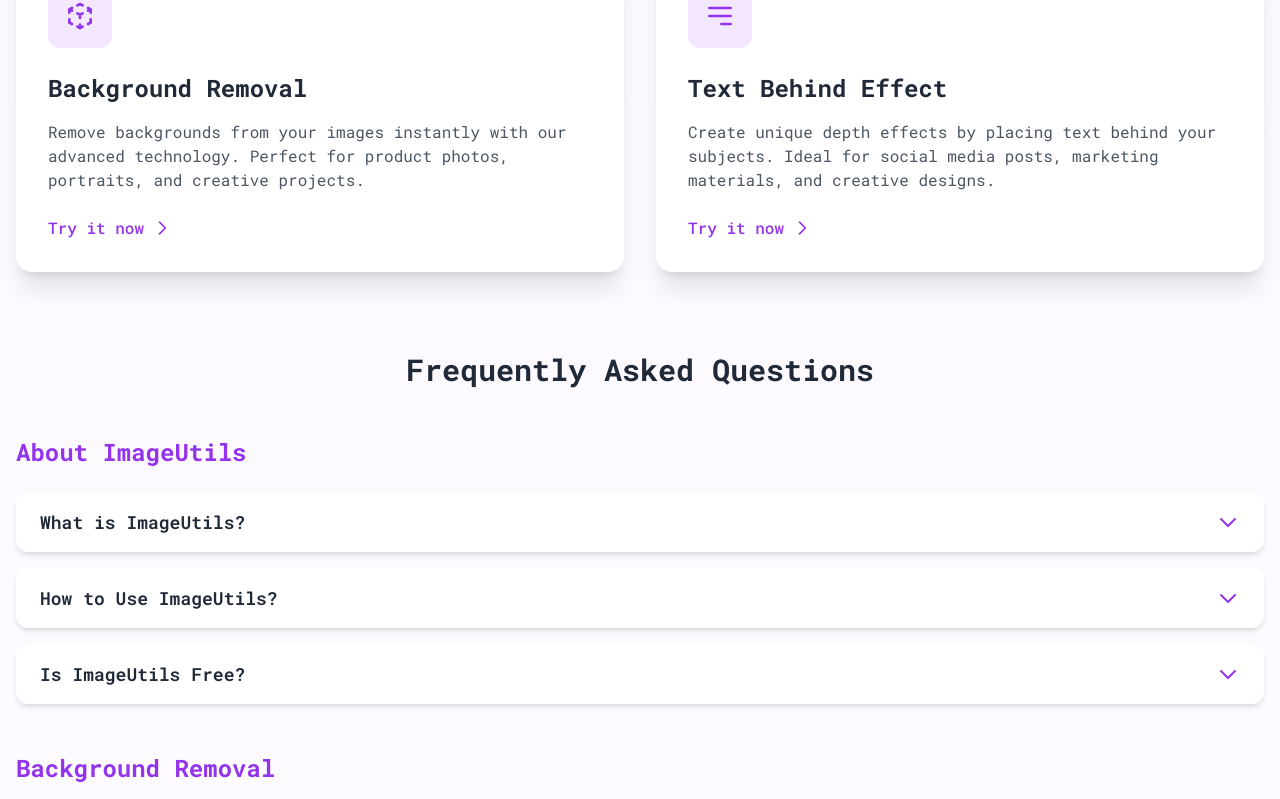
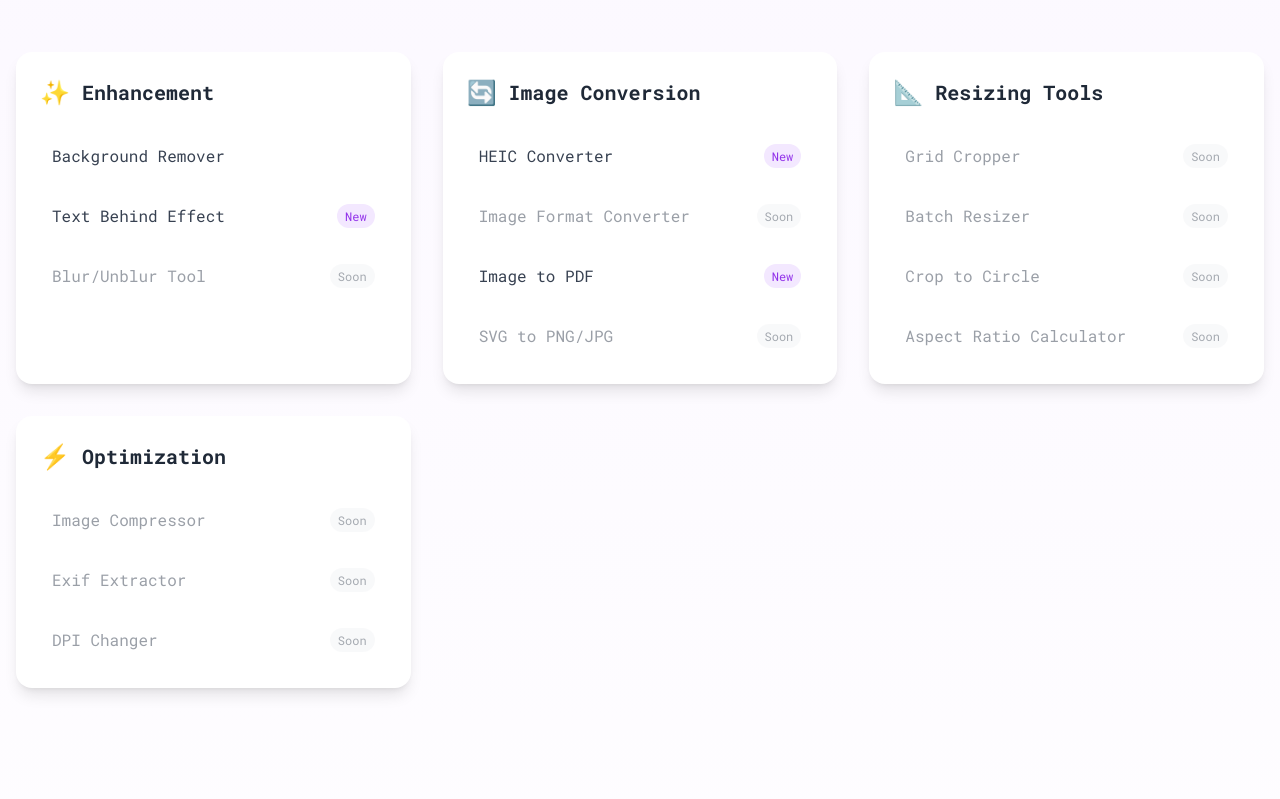
Before and after one commit to sondoan17/imgutils, a Next.js app: page / in a window 1280 px wide. Shown: the part 841-1640 px from the top of the page. Built offline with nearby package versions, Linux system fonts and the light colour scheme; no server answers.

Commit message:
add dropdown menu, change layout

```diff
--- a/app/page.tsx
+++ b/app/page.tsx
@@ -21,12 +21,15 @@
   const [isHovered, setIsHovered] = useState(false);
 
   // Array of demo images
-  const demoImages = useMemo(() => [
+  const demoImages = useMemo(
+    () => [
       "https://res.cloudinary.com/db2tvcbza/image/upload/v1735507403/cng1igldnopmgjjle3tp.png",
       "https://res.cloudinary.com/db2tvcbza/image/upload/v1735587306/rlyssrm9xio338omn0ix.png",
       "https://res.cloudinary.com/db2tvcbza/image/upload/v1735587629/gm053cw6qyecsszgonio.png",
       "https://res.cloudinary.com/db2tvcbza/image/upload/v1735588436/pummrglcechhswe8i7jh.png",
-  ], []);
+    ],
+    []
+  );
 
   const layerVariants = {
     layer4: { rotate: 9, scale: 0.9, zIndex: 1 },
@@ -53,7 +56,101 @@
       [id]: !prev[id],
     }));
   };
-
+  const features = [
+    {
+      title: "Enhancement",
+      icon: "✨",
+      tools: [
+        {
+          name: "Background Remover",
+          href: "/background-removal",
+          isNew: false,
+          soon: false,
+        },
+        {
+          name: "Text Behind Effect",
+          href: "/text-behind",
+          isNew: true,
+          soon: false,
+        },
+        {
+          name: "Blur/Unblur Tool",
+          href: "/blur-unblur",
+          isNew: false,
+          soon: true,
+        },
+      ],
+    },
+    {
+      title: "Image Conversion",
+      icon: "🔄",
+      tools: [
+        {
+          name: "HEIC Converter",
+          href: "/image-conversion",
+          isNew: true,
+          soon: false,
+        },
+        {
+          name: "Image Format Converter",
+          href: "/format-conversion",
+          isNew: false,
+          soon: true,
+        },
+        {
+          name: "Image to PDF",
+          href: "/image-to-pdf",
+          isNew: true,
+          soon: false,
+        },
+        {
+          name: "SVG to PNG/JPG",
+          href: "/svg-conversion",
+          isNew: false,
+          soon: true,
+        },
+      ],
+    },
+    {
+      title: "Resizing Tools",
+      icon: "📐",
+      tools: [
+        {
+          name: "Grid Cropper",
+          href: "/grid-cropper",
+          isNew: false,
+          soon: true,
+        },
+        {
+          name: "Batch Resizer",
+          href: "/batch-resize",
+          isNew: false,
+          soon: true,
+        },
+        {
+          name: "Crop to Circle",
+          href: "/circle-crop",
+          isNew: false,
+          soon: true,
+        },
+        {
+          name: "Aspect Ratio Calculator",
+          href: "/aspect-ratio",
+          isNew: false,
+          soon: true,
+        },
+      ],
+    },
+    {
+      title: "Optimization",
+      icon: "⚡",
+      tools: [
+        { name: "Image Compressor", href: "/compress", isNew: false, soon: true },
+        { name: "Exif Extractor", href: "/exif", isNew: false, soon: true },
+        { name: "DPI Changer", href: "/dpi", isNew: false, soon: true },
+      ],
+    },
+  ];
   const faqSections = [
     {
       title: "About ImageUtils",
@@ -78,64 +175,6 @@
         },
       ],
     },
-    {
-      title: "Background Removal",
-      questions: [
-        {
-          id: "accuracy",
-          question: "How accurate is the background removal?",
-          answer:
-            "Our technology achieves 99% accuracy in detecting and removing backgrounds from images. It works especially well with portraits, product photos, and objects with clear edges.",
-        },
-        {
-          id: "formats",
-          question: "What image formats are supported?",
-          answer:
-            "We support all common image formats including JPG, PNG, and WEBP. The maximum file size is 5MB to ensure quick processing.",
-        },
-        {
-          id: "custom-bg",
-          question: "Can I add custom backgrounds?",
-          answer:
-            "Yes! After removing the background, you can either keep it transparent or generate custom backgrounds using our AI background generator with simple text prompts.",
-        },
-        {
-          id: "processing-time",
-          question: "How long does processing take?",
-          answer:
-            "Processing time may vary based on image size and complexity, but we optimize for speed without sacrificing quality.",
-        },
-      ],
-    },
-    {
-      title: "Text Behind Effect",
-      questions: [
-        {
-          id: "how-works",
-          question: "How does the text behind effect work?",
-          answer:
-            "Our technology analyzes your image to create depth maps, allowing text to appear naturally behind subjects in your photo. You can adjust text position, size, and style for perfect placement.",
-        },
-        {
-          id: "customize",
-          question: "Can I customize the text style?",
-          answer:
-            "Yes! You can customize font size, color, opacity, and add effects like shadows or strokes. We also offer AI-powered text suggestions for creative inspiration.",
-        },
-        {
-          id: "best-images",
-          question: "What types of images work best?",
-          answer:
-            "The effect works best with images that have clear subjects and some depth. Portraits, product photos, and landscape images are ideal for creating stunning text-behind effects.",
-        },
-        {
-          id: "save-edit",
-          question: "Can I save and edit my designs?",
-          answer:
-            "You can download your finished designs in high quality. While we don't currently save projects, we're working on adding project saving and editing features soon.",
-        },
-      ],
-    },
   ];
 
   return (
@@ -146,7 +185,7 @@
 
       {/* Hero Section */}
       <main className="max-w-7xl mx-auto px-4 py-12">
-        <div className="flex flex-col lg:flex-row items-center gap-12 mb-20">
+        <div className="flex flex-col lg:flex-row items-center gap-12 mb-24">
           <div className="flex-1 text-center lg:text-left">
             <h1 className="text-5xl lg:text-7xl font-bold text-gray-800 tracking-tight mb-6">
               Transform Your <span className="text-purple-600">Images</span>{" "}
@@ -268,98 +307,54 @@
         </div>
 
         {/* Features Section */}
-        <div className="grid md:grid-cols-2 gap-8 mb-20">
-          <div className="bg-white rounded-2xl shadow-xl p-8 transform transition-all hover:scale-105">
-            <div className="w-16 h-16 bg-purple-100 rounded-xl flex items-center justify-center mb-6">
-              <svg
-                className="w-8 h-8 text-purple-600"
-                fill="none"
-                stroke="currentColor"
-                viewBox="0 0 24 24"
+        <div className="mb-20">
+          <h2 className="text-3xl font-bold text-gray-800 text-center">
+            Features
+          </h2>
+          <div className="max-w-7xl mx-auto py-12 grid grid-cols-1 md:grid-cols-3 gap-8">
+            {features.map((category) => (
+              <div
+                key={category.title}
+                className="bg-white rounded-2xl shadow-lg p-6"
               >
-                <path
-                  strokeLinecap="round"
-                  strokeLinejoin="round"
-                  strokeWidth="2"
-                  d="M14 10l-2 1m0 0l-2-1m2 1v2.5M20 7l-2 1m2-1l-2-1m2 1v2.5M14 4l-2-1-2 1M4 7l2-1M4 7l2 1M4 7v2.5M12 21l-2-1m2 1l2-1m-2 1v-2.5M6 18l-2-1v-2.5M18 18l2-1v-2.5"
-                />
-              </svg>
+                <div className="flex items-center gap-3 mb-6">
+                  <span className="text-2xl">{category.icon}</span>
+                  <h2 className="text-xl font-bold text-gray-800">
+                    {category.title}
+                  </h2>
                 </div>
-            <h2 className="text-2xl font-bold text-gray-800 mb-4">
-              Background Removal
-            </h2>
-            <p className="text-gray-600 mb-6">
-              Remove backgrounds from your images instantly with our advanced
-              technology. Perfect for product photos, portraits, and creative
-              projects.
-            </p>
+                <div className="space-y-3">
+                  {category.tools.map((tool) => (
                     <Link
-              href="/background-removal"
-              className="inline-flex items-center text-purple-600 font-medium hover:text-purple-700"
+                      key={tool.name}
+                      href={tool.href}
+                      className={`flex items-center justify-between p-3 rounded-lg ${
+                        tool.soon
+                          ? "opacity-50 cursor-not-allowed"
+                          : "hover:bg-purple-50"
+                      } transition-colors`}
+                      onClick={
+                        tool.soon ? (e) => e.preventDefault() : undefined
+                      }
                     >
-              Try it now
-              <svg
-                className="w-5 h-5 ml-2"
-                fill="none"
-                stroke="currentColor"
-                viewBox="0 0 24 24"
-              >
-                <path
-                  strokeLinecap="round"
-                  strokeLinejoin="round"
-                  strokeWidth="2"
-                  d="M9 5l7 7-7 7"
-                />
-              </svg>
+                      <span className="text-gray-700">{tool.name}</span>
+                      {tool.isNew && (
+                        <span className="px-2 py-1 bg-purple-100 text-purple-600 text-xs rounded-full">
+                          New
+                        </span>
+                      )}
+                      {tool.soon && (
+                        <span className="px-2 py-1 bg-gray-100 text-gray-600 text-xs rounded-full">
+                          Soon
+                        </span>
+                      )}
                     </Link>
-          </div>
-
-          <div className="bg-white rounded-2xl shadow-xl p-8 transform transition-all hover:scale-105">
-            <div className="w-16 h-16 bg-purple-100 rounded-xl flex items-center justify-center mb-6">
-              <svg
-                className="w-8 h-8 text-purple-600"
-                fill="none"
-                stroke="currentColor"
-                viewBox="0 0 24 24"
-              >
-                <path
-                  strokeLinecap="round"
-                  strokeLinejoin="round"
-                  strokeWidth="2"
-                  d="M4 6h16M4 12h16m-7 6h7"
-                />
-              </svg>
-            </div>
-            <h2 className="text-2xl font-bold text-gray-800 mb-4">
-              Text Behind Effect
-            </h2>
-            <p className="text-gray-600 mb-6">
-              Create unique depth effects by placing text behind your subjects.
-              Ideal for social media posts, marketing materials, and creative
-              designs.
-            </p>
-            <Link
-              href="/text-behind"
-              className="inline-flex items-center text-purple-600 font-medium hover:text-purple-700"
-            >
-              Try it now
-              <svg
-                className="w-5 h-5 ml-2"
-                fill="none"
-                stroke="currentColor"
-                viewBox="0 0 24 24"
-              >
-                <path
-                  strokeLinecap="round"
-                  strokeLinejoin="round"
-                  strokeWidth="2"
-                  d="M9 5l7 7-7 7"
-                />
-              </svg>
-            </Link>
+                  ))}
                 </div>
               </div>
-
+            ))}
+          </div>
+        </div>
         {/* FAQ Section */}
         <div className="mb-20">
           <h2 className="text-3xl font-bold text-gray-800 text-center mb-12">
```
Lines whose indentation alone changed are shown as unchanged.
